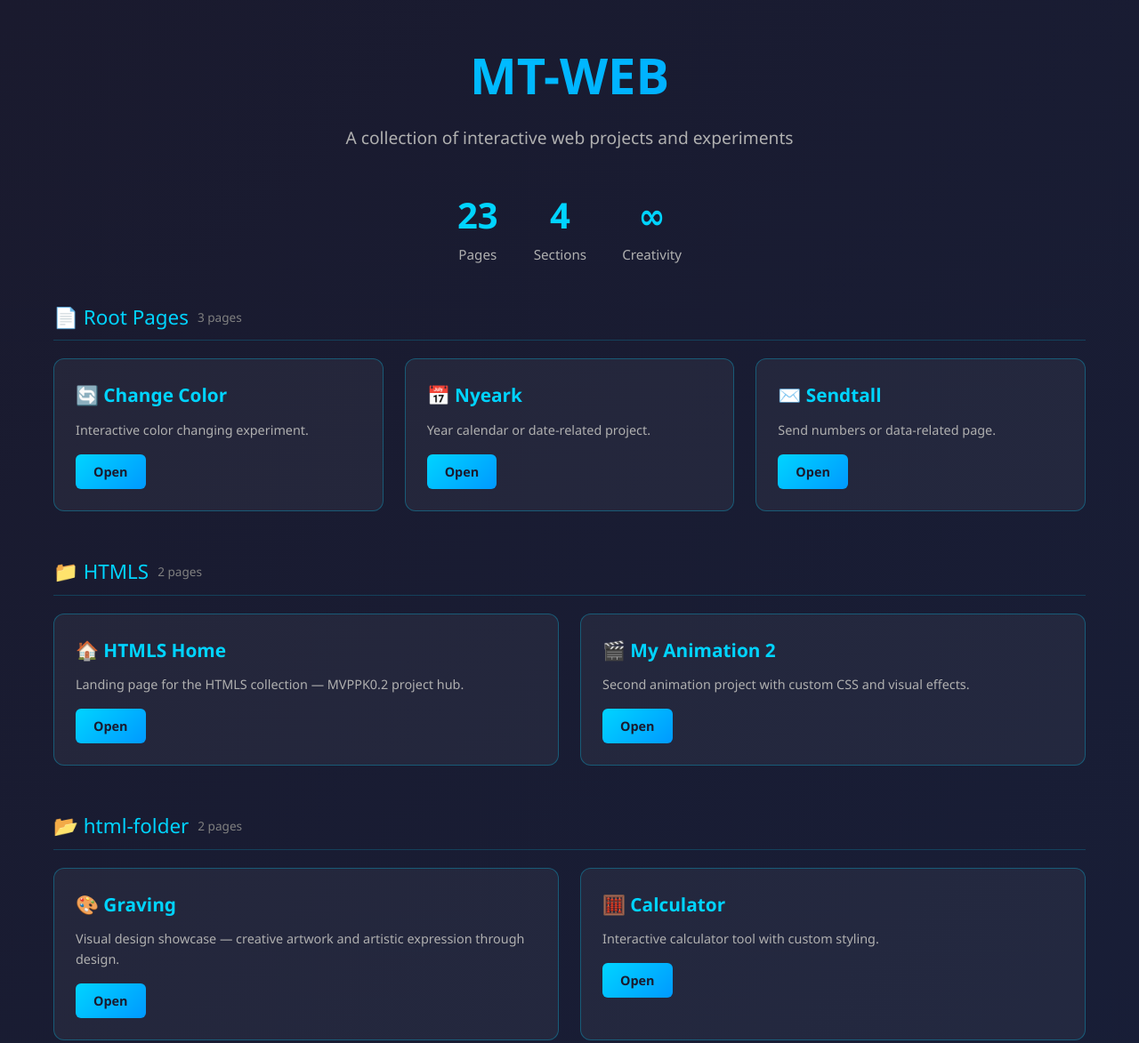
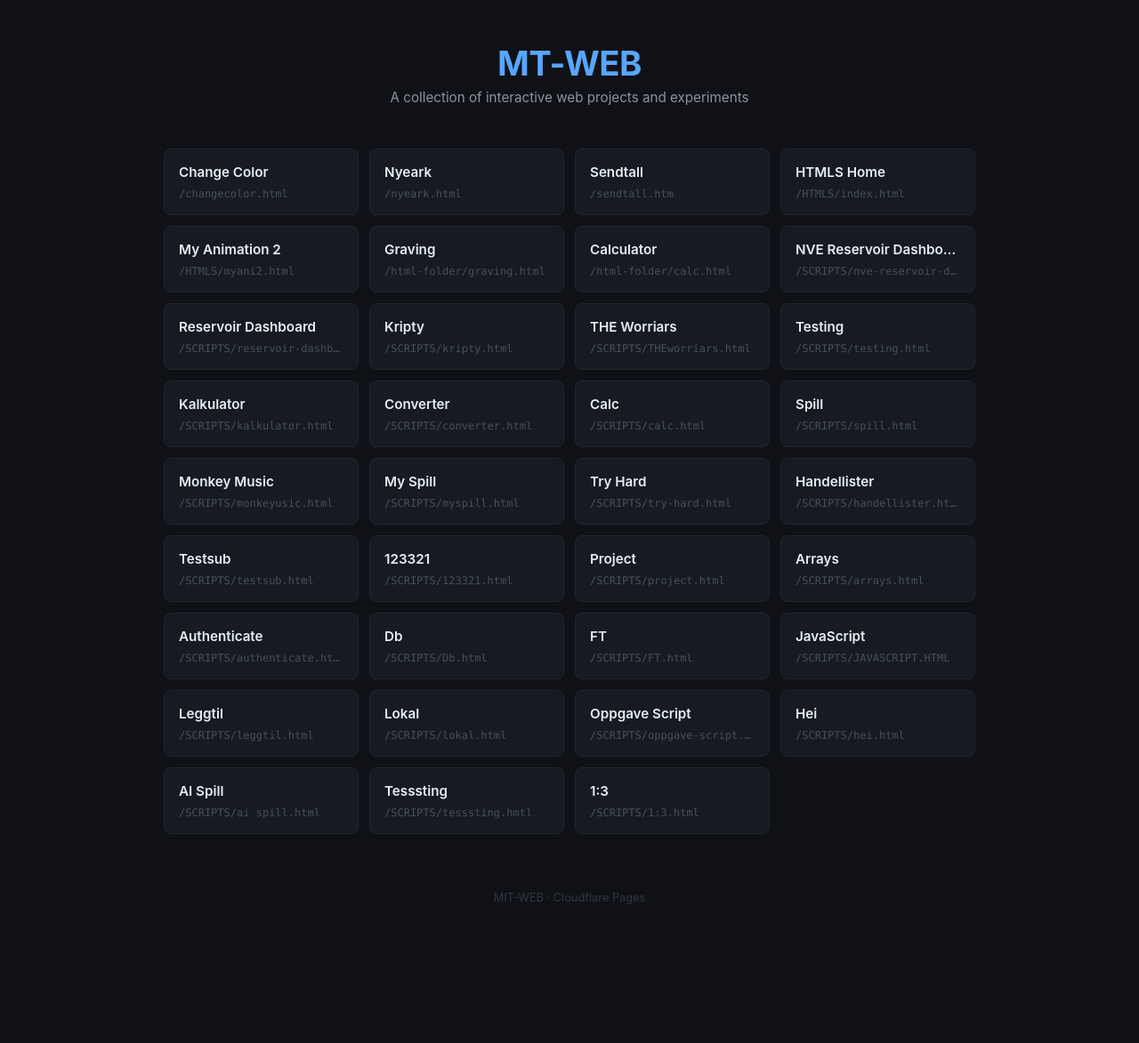
Before and after one commit to Mvppk02/MT-WEB, a plain HTML site: page index.html in a window 1280 px wide. Shown: the top 1173 px of the page at 89% size. After the commit the page ends 1065 px from the top, so only its background shows below. Drawn offline with Linux system fonts and the light colour scheme.

Commit message:
Redesign: clean minimal grid layout

```diff
--- a/index.html
+++ b/index.html
@@ -3,396 +3,278 @@
 <head>
     <meta charset="UTF-8">
     <meta name="viewport" content="width=device-width, initial-scale=1.0">
-    <title>MT-WEB - Portfolio</title>
+    <title>MT-WEB</title>
     <style>
-        * {
-            margin: 0;
-            padding: 0;
-            box-sizing: border-box;
-        }
+        * { margin: 0; padding: 0; box-sizing: border-box; }
 
         body {
-            font-family: 'Segoe UI', Tahoma, Geneva, Verdana, sans-serif;
-            background: linear-gradient(135deg, #1a1a2e 0%, #16213e 100%);
-            color: #e0e0e0;
-            line-height: 1.6;
+            font-family: -apple-system, BlinkMacSystemFont, 'Segoe UI', sans-serif;
+            background: #0f1117;
+            color: #c9d1d9;
             min-height: 100vh;
         }
 
-        .container {
-            max-width: 1200px;
+        .wrap {
+            max-width: 960px;
             margin: 0 auto;
-            padding: 40px 20px;
+            padding: 48px 24px;
         }
 
         header {
             text-align: center;
-            margin-bottom: 40px;
-            animation: fadeInDown 0.8s ease-out;
+            margin-bottom: 48px;
         }
 
         h1 {
-            font-size: 3.5rem;
-            margin-bottom: 10px;
-            background: linear-gradient(135deg, #00d4ff, #0099ff);
-            -webkit-background-clip: text;
-            -webkit-text-fill-color: transparent;
-            background-clip: text;
+            font-size: 2.4rem;
+            font-weight: 700;
+            color: #58a6ff;
+            letter-spacing: -0.5px;
+            margin-bottom: 6px;
         }
 
         .subtitle {
-            font-size: 1.2rem;
-            color: #b0b0b0;
-            margin-bottom: 30px;
-        }
-
-        .stats {
-            display: flex;
-            justify-content: center;
-            gap: 40px;
-            margin-bottom: 40px;
-            animation: fadeInUp 0.8s ease-out 0.2s both;
-        }
-
-        .stat {
-            text-align: center;
-        }
-
-        .stat-number {
-            font-size: 2.5rem;
-            color: #00d4ff;
-            font-weight: bold;
-        }
-
-        .stat-label {
-            color: #b0b0b0;
+            color: #8b949e;
             font-size: 0.95rem;
         }
 
-        .folder-section {
-            margin-bottom: 50px;
-            animation: fadeInUp 0.8s ease-out both;
+        .grid {
+            display: grid;
+            grid-template-columns: repeat(auto-fill, minmax(200px, 1fr));
+            gap: 12px;
         }
 
-        .folder-title {
-            font-size: 1.4rem;
-            color: #00d4ff;
-            margin-bottom: 20px;
-            padding-bottom: 8px;
-            border-bottom: 1px solid rgba(0, 212, 255, 0.2);
+        .card {
+            background: #161b22;
+            border: 1px solid #21262d;
+            border-radius: 8px;
+            padding: 16px;
+            text-decoration: none;
+            color: inherit;
+            transition: border-color 0.15s, background 0.15s;
             display: flex;
-            align-items: center;
-            gap: 10px;
+            flex-direction: column;
+            gap: 8px;
         }
 
-        .folder-count {
-            font-size: 0.85rem;
-            color: #808080;
-            font-weight: normal;
+        .card:hover {
+            border-color: #58a6ff;
+            background: #1c2128;
         }
 
-        .pages-grid {
-            display: grid;
-            grid-template-columns: repeat(auto-fit, minmax(280px, 1fr));
-            gap: 24px;
+        .card-name {
+            font-size: 0.95rem;
+            font-weight: 600;
+            color: #e6edf3;
+            white-space: nowrap;
+            overflow: hidden;
+            text-overflow: ellipsis;
         }
 
-        .page-card {
-            background: rgba(255, 255, 255, 0.05);
-            border: 1px solid rgba(0, 212, 255, 0.3);
-            border-radius: 12px;
-            padding: 24px;
-            transition: all 0.3s ease;
-            backdrop-filter: blur(10px);
-        }
-
-        .page-card:hover {
-            transform: translateY(-5px);
-            border-color: rgba(0, 212, 255, 0.8);
-            background: rgba(0, 212, 255, 0.1);
-            box-shadow: 0 10px 30px rgba(0, 212, 255, 0.2);
-        }
-
-        .page-card h2 {
-            font-size: 1.3rem;
-            margin-bottom: 10px;
-            color: #00d4ff;
-        }
-
-        .page-card p {
-            font-size: 0.9rem;
-            color: #b0b0b0;
-            margin-bottom: 16px;
-        }
-
-        .card-link {
-            display: inline-block;
-            padding: 8px 20px;
-            background: linear-gradient(135deg, #00d4ff, #0099ff);
-            color: #1a1a2e;
-            text-decoration: none;
-            border-radius: 6px;
-            font-weight: 600;
-            transition: all 0.3s ease;
-            border: none;
-            cursor: pointer;
-            font-size: 0.9rem;
-        }
-
-        .card-link:hover {
-            transform: scale(1.05);
-            box-shadow: 0 5px 20px rgba(0, 212, 255, 0.4);
+        .card-path {
+            font-size: 0.75rem;
+            color: #484f58;
+            font-family: 'SF Mono', SFMono-Regular, Consolas, monospace;
+            white-space: nowrap;
+            overflow: hidden;
+            text-overflow: ellipsis;
         }
 
         footer {
             text-align: center;
-            margin-top: 60px;
-            padding-top: 30px;
-            border-top: 1px solid rgba(0, 212, 255, 0.2);
-            color: #808080;
-            font-size: 0.9rem;
-        }
-
-        @keyframes fadeInDown {
-            from { opacity: 0; transform: translateY(-20px); }
-            to { opacity: 1; transform: translateY(0); }
-        }
-
-        @keyframes fadeInUp {
-            from { opacity: 0; transform: translateY(20px); }
-            to { opacity: 1; transform: translateY(0); }
-        }
-
-        @media (max-width: 768px) {
-            h1 { font-size: 2.5rem; }
-            .pages-grid { grid-template-columns: 1fr; }
-            .stats { flex-direction: column; gap: 20px; }
+            margin-top: 64px;
+            color: #30363d;
+            font-size: 0.8rem;
         }
     </style>
 </head>
 <body>
-    <div class="container">
+    <div class="wrap">
         <header>
             <h1>MT-WEB</h1>
             <p class="subtitle">A collection of interactive web projects and experiments</p>
         </header>
 
-        <div class="stats">
-            <div class="stat">
-                <div class="stat-number">23</div>
-                <div class="stat-label">Pages</div>
-            </div>
-            <div class="stat">
-                <div class="stat-number">4</div>
-                <div class="stat-label">Sections</div>
-            </div>
-            <div class="stat">
-                <div class="stat-number">∞</div>
-                <div class="stat-label">Creativity</div>
-            </div>
+        <div class="grid">
+
+            <a class="card" href="/changecolor.html">
+                <span class="card-name">Change Color</span>
+                <span class="card-path">/changecolor.html</span>
+            </a>
+
+            <a class="card" href="/nyeark.html">
+                <span class="card-name">Nyeark</span>
+                <span class="card-path">/nyeark.html</span>
+            </a>
+
+            <a class="card" href="/sendtall.htm">
+                <span class="card-name">Sendtall</span>
+                <span class="card-path">/sendtall.htm</span>
+            </a>
+
+            <a class="card" href="/HTMLS/index.html">
+                <span class="card-name">HTMLS Home</span>
+                <span class="card-path">/HTMLS/index.html</span>
+            </a>
+
+            <a class="card" href="/HTMLS/myani2.html">
+                <span class="card-name">My Animation 2</span>
+                <span class="card-path">/HTMLS/myani2.html</span>
+            </a>
+
+            <a class="card" href="/html-folder/graving.html">
+                <span class="card-name">Graving</span>
+                <span class="card-path">/html-folder/graving.html</span>
+            </a>
+
+            <a class="card" href="/html-folder/calc.html">
+                <span class="card-name">Calculator</span>
+                <span class="card-path">/html-folder/calc.html</span>
+            </a>
+
+            <a class="card" href="/SCRIPTS/nve-reservoir-dashboard.html">
+                <span class="card-name">NVE Reservoir Dashboard</span>
+                <span class="card-path">/SCRIPTS/nve-reservoir-dashboard.html</span>
+            </a>
+
+            <a class="card" href="/SCRIPTS/reservoir-dashboard.html">
+                <span class="card-name">Reservoir Dashboard</span>
+                <span class="card-path">/SCRIPTS/reservoir-dashboard.html</span>
+            </a>
+
+            <a class="card" href="/SCRIPTS/kripty.html">
+                <span class="card-name">Kripty</span>
+                <span class="card-path">/SCRIPTS/kripty.html</span>
+            </a>
+
+            <a class="card" href="/SCRIPTS/THEworriars.html">
+                <span class="card-name">THE Worriars</span>
+                <span class="card-path">/SCRIPTS/THEworriars.html</span>
+            </a>
+
+            <a class="card" href="/SCRIPTS/testing.html">
+                <span class="card-name">Testing</span>
+                <span class="card-path">/SCRIPTS/testing.html</span>
+            </a>
+
+            <a class="card" href="/SCRIPTS/kalkulator.html">
+                <span class="card-name">Kalkulator</span>
+                <span class="card-path">/SCRIPTS/kalkulator.html</span>
+            </a>
+
+            <a class="card" href="/SCRIPTS/converter.html">
+                <span class="card-name">Converter</span>
+                <span class="card-path">/SCRIPTS/converter.html</span>
+            </a>
+
+            <a class="card" href="/SCRIPTS/calc.html">
+                <span class="card-name">Calc</span>
+                <span class="card-path">/SCRIPTS/calc.html</span>
+            </a>
+
+            <a class="card" href="/SCRIPTS/spill.html">
+                <span class="card-name">Spill</span>
+                <span class="card-path">/SCRIPTS/spill.html</span>
+            </a>
+
+            <a class="card" href="/SCRIPTS/monkeyusic.html">
+                <span class="card-name">Monkey Music</span>
+                <span class="card-path">/SCRIPTS/monkeyusic.html</span>
+            </a>
+
+            <a class="card" href="/SCRIPTS/myspill.html">
+                <span class="card-name">My Spill</span>
+                <span class="card-path">/SCRIPTS/myspill.html</span>
+            </a>
+
+            <a class="card" href="/SCRIPTS/try-hard.html">
+                <span class="card-name">Try Hard</span>
+                <span class="card-path">/SCRIPTS/try-hard.html</span>
+            </a>
+
+            <a class="card" href="/SCRIPTS/handellister.html">
+                <span class="card-name">Handellister</span>
+                <span class="card-path">/SCRIPTS/handellister.html</span>
+            </a>
+
+            <a class="card" href="/SCRIPTS/testsub.html">
+                <span class="card-name">Testsub</span>
+                <span class="card-path">/SCRIPTS/testsub.html</span>
+            </a>
+
+            <a class="card" href="/SCRIPTS/123321.html">
+                <span class="card-name">123321</span>
+                <span class="card-path">/SCRIPTS/123321.html</span>
+            </a>
+
+            <a class="card" href="/SCRIPTS/project.html">
+                <span class="card-name">Project</span>
+                <span class="card-path">/SCRIPTS/project.html</span>
+            </a>
+
+            <a class="card" href="/SCRIPTS/arrays.html">
+                <span class="card-name">Arrays</span>
+                <span class="card-path">/SCRIPTS/arrays.html</span>
+            </a>
+
+            <a class="card" href="/SCRIPTS/authenticate.html">
+                <span class="card-name">Authenticate</span>
+                <span class="card-path">/SCRIPTS/authenticate.html</span>
+            </a>
+
+            <a class="card" href="/SCRIPTS/Db.html">
+                <span class="card-name">Db</span>
+                <span class="card-path">/SCRIPTS/Db.html</span>
+            </a>
+
+            <a class="card" href="/SCRIPTS/FT.html">
+                <span class="card-name">FT</span>
+                <span class="card-path">/SCRIPTS/FT.html</span>
+            </a>
+
+            <a class="card" href="/SCRIPTS/JAVASCRIPT.HTML">
+                <span class="card-name">JavaScript</span>
+                <span class="card-path">/SCRIPTS/JAVASCRIPT.HTML</span>
+            </a>
+
+            <a class="card" href="/SCRIPTS/leggtil.html">
+                <span class="card-name">Leggtil</span>
+                <span class="card-path">/SCRIPTS/leggtil.html</span>
+            </a>
+
+            <a class="card" href="/SCRIPTS/lokal.html">
+                <span class="card-name">Lokal</span>
+                <span class="card-path">/SCRIPTS/lokal.html</span>
+            </a>
+
+            <a class="card" href="/SCRIPTS/oppgave-script.html">
+                <span class="card-name">Oppgave Script</span>
+                <span class="card-path">/SCRIPTS/oppgave-script.html</span>
+            </a>
+
+            <a class="card" href="/SCRIPTS/hei.html">
+                <span class="card-name">Hei</span>
+                <span class="card-path">/SCRIPTS/hei.html</span>
+            </a>
+
+            <a class="card" href="/SCRIPTS/ai spill.html">
+                <span class="card-name">AI Spill</span>
+                <span class="card-path">/SCRIPTS/ai spill.html</span>
+            </a>
+
+            <a class="card" href="/SCRIPTS/tesssting.hmtl">
+                <span class="card-name">Tesssting</span>
+                <span class="card-path">/SCRIPTS/tesssting.hmtl</span>
+            </a>
+
+            <a class="card" href="/SCRIPTS/1:3.html">
+                <span class="card-name">1:3</span>
+                <span class="card-path">/SCRIPTS/1:3.html</span>
+            </a>
+
         </div>
 
-        <!-- Root Pages -->
-        <div class="folder-section">
-            <div class="folder-title">📄 Root Pages <span class="folder-count">3 pages</span></div>
-            <div class="pages-grid">
-                <div class="page-card">
-                    <h2>🔄 Change Color</h2>
-                    <p>Interactive color changing experiment.</p>
-                    <a href="/changecolor.html" class="card-link">Open</a>
-                </div>
-                <div class="page-card">
-                    <h2>📅 Nyeark</h2>
-                    <p>Year calendar or date-related project.</p>
-                    <a href="/nyeark.html" class="card-link">Open</a>
-                </div>
-                <div class="page-card">
-                    <h2>✉️ Sendtall</h2>
-                    <p>Send numbers or data-related page.</p>
-                    <a href="/sendtall.htm" class="card-link">Open</a>
-                </div>
-            </div>
-        </div>
-
-        <!-- HTMLS Section -->
-        <div class="folder-section">
-            <div class="folder-title">📁 HTMLS <span class="folder-count">2 pages</span></div>
-            <div class="pages-grid">
-                <div class="page-card">
-                    <h2>🏠 HTMLS Home</h2>
-                    <p>Landing page for the HTMLS collection — MVPPK0.2 project hub.</p>
-                    <a href="/HTMLS/index.html" class="card-link">Open</a>
-                </div>
-                <div class="page-card">
-                    <h2>🎬 My Animation 2</h2>
-                    <p>Second animation project with custom CSS and visual effects.</p>
-                    <a href="/HTMLS/myani2.html" class="card-link">Open</a>
-                </div>
-            </div>
-        </div>
-
-        <!-- html-folder Section -->
-        <div class="folder-section">
-            <div class="folder-title">📂 html-folder <span class="folder-count">2 pages</span></div>
-            <div class="pages-grid">
-                <div class="page-card">
-                    <h2>🎨 Graving</h2>
-                    <p>Visual design showcase — creative artwork and artistic expression through design.</p>
-                    <a href="/html-folder/graving.html" class="card-link">Open</a>
-                </div>
-                <div class="page-card">
-                    <h2>🧮 Calculator</h2>
-                    <p>Interactive calculator tool with custom styling.</p>
-                    <a href="/html-folder/calc.html" class="card-link">Open</a>
-                </div>
-            </div>
-        </div>
-
-        <!-- SCRIPTS Section -->
-        <div class="folder-section">
-            <div class="folder-title">📂 SCRIPTS <span class="folder-count">16 pages</span></div>
-            <div class="pages-grid">
-                <div class="page-card">
-                    <h2>📊 NVE Reservoir Dashboard</h2>
-                    <p>Norwegian Water Resources dashboard with real-time statistics and interactive charts.</p>
-                    <a href="/SCRIPTS/nve-reservoir-dashboard.html" class="card-link">Open</a>
-                </div>
-                <div class="page-card">
-                    <h2>📈 Reservoir Dashboard</h2>
-                    <p>Reservoir data visualization and statistics panel.</p>
-                    <a href="/SCRIPTS/reservoir-dashboard.html" class="card-link">Open</a>
-                </div>
-                <div class="page-card">
-                    <h2>🔐 Kripty</h2>
-                    <p>Cryptography-themed project — encryption and security concepts visualized.</p>
-                    <a href="/SCRIPTS/kripty.html" class="card-link">Open</a>
-                </div>
-                <div class="page-card">
-                    <h2>⚔️ THE Worriars</h2>
-                    <p>The Warriors project — bold, dynamic presentation with powerful visual storytelling.</p>
-                    <a href="/SCRIPTS/THEworriars.html" class="card-link">Open</a>
-                </div>
-                <div class="page-card">
-                    <h2>🧪 Testing</h2>
-                    <p>Experimental playground for testing new ideas, features, and web technologies.</p>
-                    <a href="/SCRIPTS/testing.html" class="card-link">Open</a>
-                </div>
-                <div class="page-card">
-                    <h2>🧮 Kalkulator</h2>
-                    <p>Calculator application with custom interface.</p>
-                    <a href="/SCRIPTS/kalkulator.html" class="card-link">Open</a>
-                </div>
-                <div class="page-card">
-                    <h2>🔄 Converter</h2>
-                    <p>Unit or data converter tool.</p>
-                    <a href="/SCRIPTS/converter.html" class="card-link">Open</a>
-                </div>
-                <div class="page-card">
-                    <h2>🧮 Calc</h2>
-                    <p>Simple calculator with CSS styling.</p>
-                    <a href="/SCRIPTS/calc.html" class="card-link">Open</a>
-                </div>
-                <div class="page-card">
-                    <h2>🎮 Spill</h2>
-                    <p>Game project — interactive browser game with custom styling.</p>
-                    <a href="/SCRIPTS/spill.html" class="card-link">Open</a>
-                </div>
-                <div class="page-card">
-                    <h2>🎵 Monkey Music</h2>
-                    <p>Music-related interactive project.</p>
-                    <a href="/SCRIPTS/monkeyusic.html" class="card-link">Open</a>
-                </div>
-                <div class="page-card">
-                    <h2>🎮 My Spill</h2>
-                    <p>Personal game project with custom CSS and gameplay mechanics.</p>
-                    <a href="/SCRIPTS/myspill.html" class="card-link">Open</a>
-                </div>
-                <div class="page-card">
-                    <h2>🎮 Try Hard</h2>
-                    <p>Challenge mode game — put your skills to the test.</p>
-                    <a href="/SCRIPTS/try-hard.html" class="card-link">Open</a>
-                </div>
-                <div class="page-card">
-                    <h2>📋 Handellister</h2>
-                    <p>Shopping lists or store listings management tool.</p>
-                    <a href="/SCRIPTS/handellister.html" class="card-link">Open</a>
-                </div>
-                <div class="page-card">
-                    <h2>📝 Testsub</h2>
-                    <p>Sub-testing page for experimenting with layout and content.</p>
-                    <a href="/SCRIPTS/testsub.html" class="card-link">Open</a>
-                </div>
-                <div class="page-card">
-                    <h2>📊 123321</h2>
-                    <p>Data visualization or numbered project.</p>
-                    <a href="/SCRIPTS/123321.html" class="card-link">Open</a>
-                </div>
-                <div class="page-card">
-                    <h2>🎲 Project</h2>
-                    <p>General project page for demonstrations.</p>
-                    <a href="/SCRIPTS/project.html" class="card-link">Open</a>
-                </div>
-                <div class="page-card">
-                    <h2>📦 Arrays</h2>
-                    <p>Array data structures visualization and manipulation tool.</p>
-                    <a href="/SCRIPTS/arrays.html" class="card-link">Open</a>
-                </div>
-                <div class="page-card">
-                    <h2>🔑 Authenticate</h2>
-                    <p>Authentication flow demonstration or login interface.</p>
-                    <a href="/SCRIPTS/authenticate.html" class="card-link">Open</a>
-                </div>
-                <div class="page-card">
-                    <h2>💾 Db</h2>
-                    <p>Database interface or data browsing tool.</p>
-                    <a href="/SCRIPTS/Db.html" class="card-link">Open</a>
-                </div>
-                <div class="page-card">
-                    <h2>📂 FT</h2>
-                    <p>Featured project or file tool page.</p>
-                    <a href="/SCRIPTS/FT.html" class="card-link">Open</a>
-                </div>
-                <div class="page-card">
-                    <h2>🔤 JavaScript</h2>
-                    <p>Interactive JavaScript demonstrations and examples.</p>
-                    <a href="/SCRIPTS/JAVASCRIPT.HTML" class="card-link">Open</a>
-                </div>
-                <div class="page-card">
-                    <h2>📝 Leggtil</h2>
-                    <p>Add or append functionality — data entry tool.</p>
-                    <a href="/SCRIPTS/leggtil.html" class="card-link">Open</a>
-                </div>
-                <div class="page-card">
-                    <h2>📍 Lokal</h2>
-                    <p>Local information or location-based project.</p>
-                    <a href="/SCRIPTS/lokal.html" class="card-link">Open</a>
-                </div>
-                <div class="page-card">
-                    <h2>📝 Oppgave Script</h2>
-                    <p>Assignment or task script — school/work related.</p>
-                    <a href="/SCRIPTS/oppgave-script.html" class="card-link">Open</a>
-                </div>
-                <div class="page-card">
-                    <h2>👋 Hei</h2>
-                    <p>Simple greeting or hello world page.</p>
-                    <a href="/SCRIPTS/hei.html" class="card-link">Open</a>
-                </div>
-                <div class="page-card">
-                    <h2>🤖 AI Spill</h2>
-                    <p>AI-themed game project.</p>
-                    <a href="/SCRIPTS/ai spill.html" class="card-link">Open</a>
-                </div>
-                <div class="page-card">
-                    <h2>✏️ Tesssting</h2>
-                    <p>Testing page with custom layout experiments.</p>
-                    <a href="/SCRIPTS/tesssting.hmtl" class="card-link">Open</a>
-                </div>
-            </div>
-        </div>
-
-        <footer>
-            <p>&copy; 2026 MT-WEB. Built with HTML &amp; CSS | Hosted on Cloudflare Pages</p>
-        </footer>
+        <footer>MIT-WEB &middot; Cloudflare Pages</footer>
     </div>
 </body>
 </html>
```
